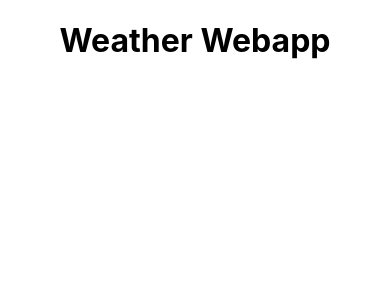
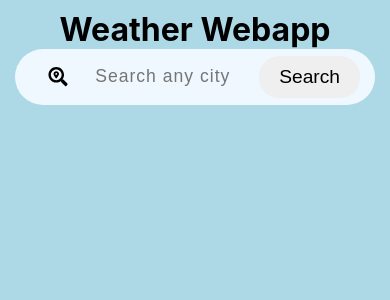
Before and after one commit to NishidhJain/weather-webapp, a React (Create React App) app: page / in a window 390 px wide. Shown: the top 300 px of the page. Built offline with nearby package versions, Linux system fonts and the light colour scheme.

Commit message:
search component added

```diff
--- a/package.json
+++ b/package.json
@@ -8,6 +8,7 @@
     "@testing-library/user-event": "^12.6.3",
     "react": "^17.0.1",
     "react-dom": "^17.0.1",
+    "react-icons": "^4.2.0",
     "react-scripts": "4.0.2",
     "web-vitals": "^1.1.0"
   },
--- a/src/App.css
+++ b/src/App.css
@@ -1,38 +1,8 @@
 .App {
   text-align: center;
+  width: 100%;
+  max-width: 1200px;
+  /* background-color: bisque; */
+  margin: 0 auto;
+  padding: 10px 15px;
 }
-
-.App-logo {
-  height: 40vmin;
-  pointer-events: none;
-}
-
-@media (prefers-reduced-motion: no-preference) {
-  .App-logo {
-    animation: App-logo-spin infinite 20s linear;
-  }
-}
-
-.App-header {
-  background-color: #282c34;
-  min-height: 100vh;
-  display: flex;
-  flex-direction: column;
-  align-items: center;
-  justify-content: center;
-  font-size: calc(10px + 2vmin);
-  color: white;
-}
-
-.App-link {
-  color: #61dafb;
-}
-
-@keyframes App-logo-spin {
-  from {
-    transform: rotate(0deg);
-  }
-  to {
-    transform: rotate(360deg);
-  }
-}
--- a/src/App.js
+++ b/src/App.js
@@ -1,9 +1,11 @@
+import Search from './components/Search';
 import './App.css';
 
 function App() {
   return (
     <div className="App">
       <h1>Weather Webapp</h1>
+      <Search />
     </div>
   );
 }
--- /dev/null
+++ b/src/components/Search.js
@@ -0,0 +1,27 @@
+import React, { useState } from 'react'
+import { FaSearchLocation } from 'react-icons/fa';
+import '../css/Search.css';
+
+function Search() {
+
+    const [query, setQuery] = useState('')
+
+    const handleSubmit = (e) => {
+        e.preventDefault();
+
+        console.log('submitted');
+        setQuery('');
+    }
+
+    return (
+        <div className="search">
+            <form onSubmit={handleSubmit} className="search__form" >
+                <FaSearchLocation className="search__icon" />
+                <input type="text" placeholder="Search any city" onChange={(evt) => setQuery(evt.target.value)} value={query} className="search__inpt" />
+                <button type="submit" className="search__btn" >Search</button>
+            </form>
+        </div>
+    )
+}
+
+export default Search
--- /dev/null
+++ b/src/css/Search.css
@@ -0,0 +1,58 @@
+.search{
+    width: 100%;
+}
+
+.search__form{
+    width: 100%;
+    background-color: #f0f8ff;
+    border-radius: 50px;
+    display: flex;
+    justify-content: space-between;
+    align-items: center;
+    padding: 7px 15px;
+}
+
+.search__icon{
+   width: 10%;
+   font-size: 1.2rem;
+}
+
+.search__inpt{
+    width: 80%;
+    border: none;
+    outline: none;
+    padding: 10px 15px;
+    background: transparent;
+}
+.search__inpt::placeholder{
+    font-size: 1.1rem;
+    letter-spacing: 1px;
+}
+.search__inpt:focus{
+    font-size: 1.1rem;
+}
+
+.search__btn{
+    /* max-width: 15%; */
+    padding: 10px 30px;
+    /* margin-right: 20px; */
+    border-radius: 20px;
+    font-size: 1.2rem;
+    border: none;
+    outline: none;
+}
+
+@media screen and (max-width: 500px){
+    .search__icon{
+        width: 17%;
+    }
+
+    .search__inpt{
+        width: 50%;
+        padding: 10px 5px;
+    }
+
+    .search__btn{
+        padding: 10px 20px;
+    }
+}
--- a/src/index.css
+++ b/src/index.css
@@ -1,5 +1,12 @@
+*{
+  margin: 0;
+  padding: 0;
+  box-sizing: border-box;
+}
 body {
   margin: 0;
+  min-height: 100vh;
+  background: lightblue;
   font-family: -apple-system, BlinkMacSystemFont, 'Segoe UI', 'Roboto', 'Oxygen',
     'Ubuntu', 'Cantarell', 'Fira Sans', 'Droid Sans', 'Helvetica Neue',
     sans-serif;
```
Also changed, not shown: 1 other file (tests, documents, lock files or other folders).
